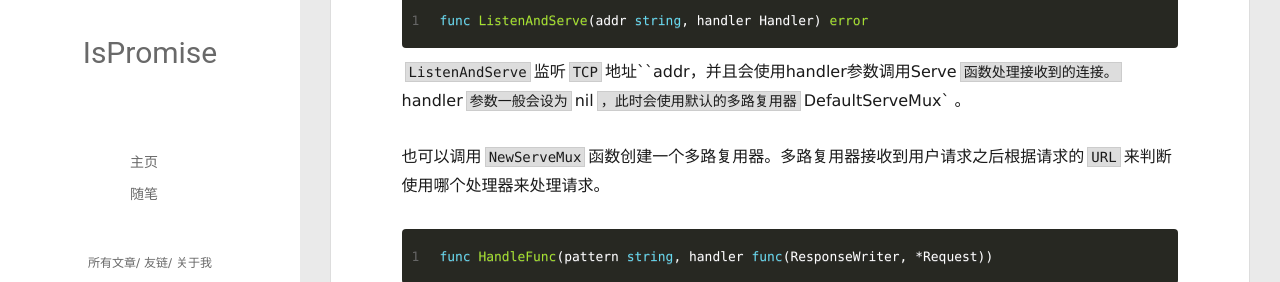
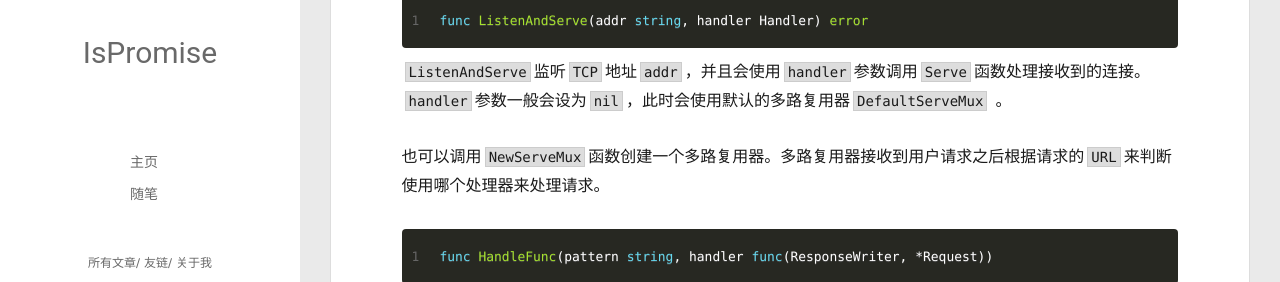
Before and after one commit to IsPromise/ispromise.github.io, a plain HTML site: page 2020/04/20/GoWeb/index.html in a window 1280 px wide. Shown: the part 237-519 px from the top of the page. Drawn offline with Linux system fonts and the light colour scheme; some packages are replaced by stand-ins of ours; a script that the page names is missing.

Commit message:
Site updated: 2020-04-23 20:07:32

```diff
--- a/2020/04/20/GoWeb/index.html
+++ b/2020/04/20/GoWeb/index.html
@@ -17,7 +17,7 @@
 <meta property="og:locale" content="en_US">
 <meta property="og:image" content="https://pic.images.ac.cn/image/5e9d552241c8b">
 <meta property="article:published_time" content="2020-04-20T09:12:34.900Z">
-<meta property="article:modified_time" content="2020-04-20T10:22:31.192Z">
+<meta property="article:modified_time" content="2020-04-23T12:06:24.324Z">
 <meta property="article:author" content="IsPromise">
 <meta name="twitter:card" content="summary">
 <meta name="twitter:image" content="https://pic.images.ac.cn/image/5e9d552241c8b">
@@ -192,7 +192,7 @@
 
 <figure class="highlight go"><table><tr><td class="gutter"><pre><span class="line">1</span><br></pre></td><td class="code"><pre><span class="line"><span class="function"><span class="keyword">func</span> <span class="title">ListenAndServe</span><span class="params">(addr <span class="keyword">string</span>, handler Handler)</span> <span class="title">error</span></span></span><br></pre></td></tr></table></figure>
 
-<p><code>ListenAndServe</code>监听<code>TCP</code>地址``addr，并且会使用handler参数调用Serve<code>函数处理接收到的连接。</code>handler<code>参数一般会设为</code>nil<code>，此时会使用默认的多路复用器</code>DefaultServeMux` 。</p>
+<p><code>ListenAndServe</code>监听<code>TCP</code>地址<code>addr</code>，并且会使用<code>handler</code>参数调用<code>Serve</code>函数处理接收到的连接。<code>handler</code>参数一般会设为<code>nil</code>，此时会使用默认的多路复用器<code>DefaultServeMux</code> 。</p>
 <p>也可以调用<code>NewServeMux</code>函数创建一个多路复用器。多路复用器接收到用户请求之后根据请求的<code>URL</code>来判断使用哪个处理器来处理请求。</p>
 <figure class="highlight go"><table><tr><td class="gutter"><pre><span class="line">1</span><br></pre></td><td class="code"><pre><span class="line"><span class="function"><span class="keyword">func</span> <span class="title">HandleFunc</span><span class="params">(pattern <span class="keyword">string</span>, handler <span class="keyword">func</span>(ResponseWriter, *Request)</span>)</span></span><br></pre></td></tr></table></figure>
 
```
